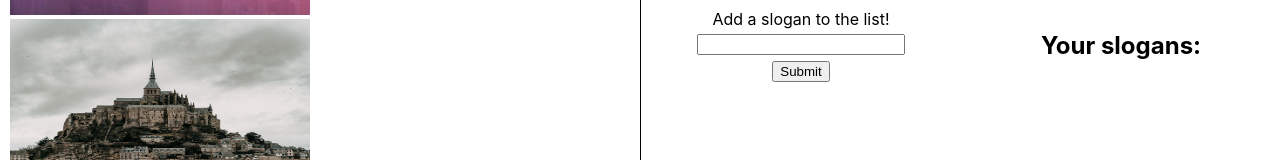
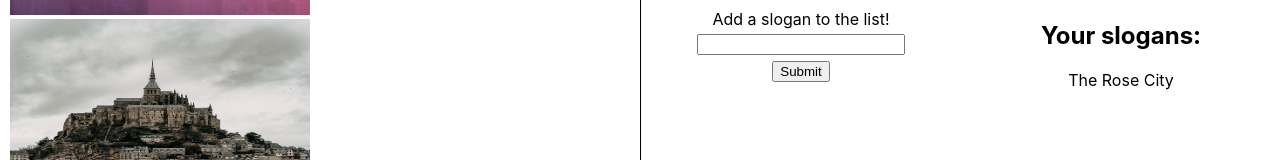
Before and after one commit to rileyjhoff/2.2a-city-builder-half-baked, a React (Create React App) app: page / in a window 1280 px wide. Shown: the part 517-677 px from the top of the page. Built offline with nearby package versions, Linux system fonts and the light colour scheme.

Commit message:
Slogan accepts slogan as a prop. The slogan is then inserted into the div that the Slogan component returns

```diff
--- a/src/components/Slogan.js
+++ b/src/components/Slogan.js
@@ -1,9 +1,10 @@
 import React from 'react';
 
-export default function Slogan(props) {
+export default function Slogan({ slogan }) {
   return (
-    <div className='slogan'>
+    <div className="slogan">
       {/* this component takes in a slogan as a prop. Render it out here however you like */}
+      {slogan}
     </div>
   );
 }
```
